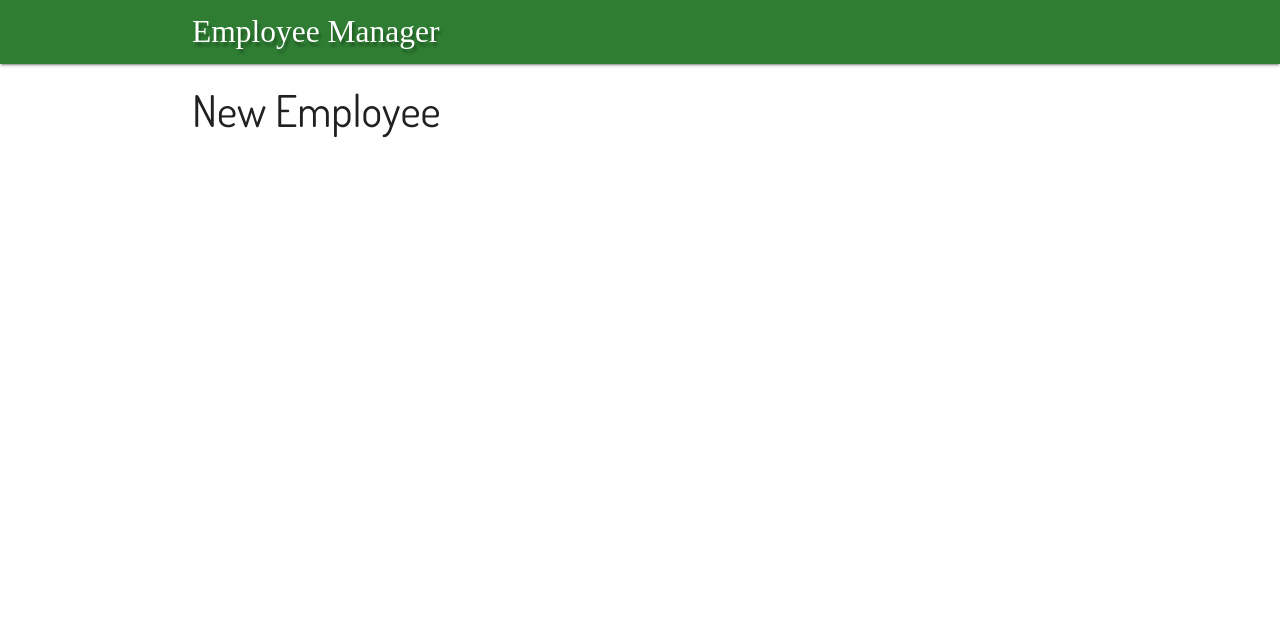
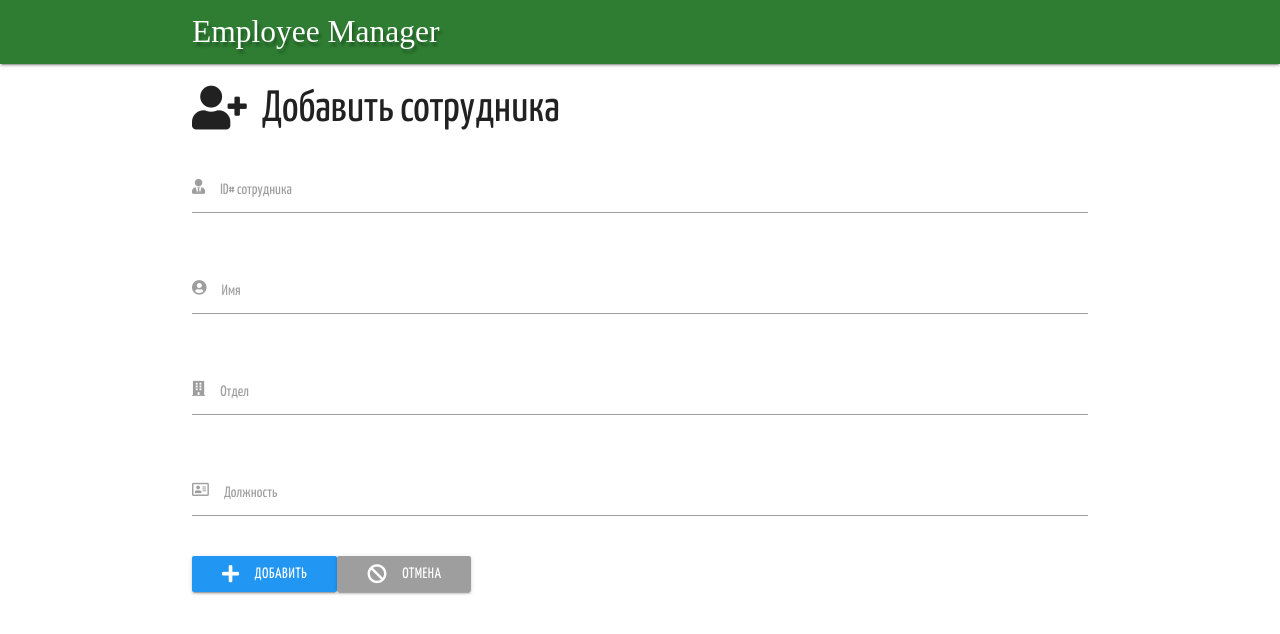
Before and after one commit to Belchenkov/vueFirebase, a Vue app: page /#/new in a window 1280 px wide. Shown: the top 634 px of the page. Built offline with nearby package versions, Linux system fonts and the light colour scheme; a web font is replaced by a local one.

Commit message:
Add new Employee

```diff
--- a/src/App.vue
+++ b/src/App.vue
@@ -18,10 +18,10 @@
 </script>
 
 <style>
-    @import url('https://fonts.googleapis.com/css?family=Dosis:400,700');
+    @import url('https://fonts.googleapis.com/css?family=Yanone+Kaffeesatz:400,700&subset=cyrillic');
 
     body {
-      font-family: 'Dosis', sans-serif;
-      font-size: 110%;
+      font-family: 'Yanone Kaffeesatz', sans-serif;
+      font-size: 130%;
     }
 </style>
--- a/src/components/Dashboard.vue
+++ b/src/components/Dashboard.vue
@@ -3,7 +3,7 @@
    <ul class="collection with-header">
      <li class="collection-header z-depth-4">
        <h4>
-         <i class="fas fa-users left"></i> Employees
+         <i class="fas fa-users left"></i> Сотрудники
         </h4>
      </li>
      <li
--- a/src/components/NewEmployee.vue
+++ b/src/components/NewEmployee.vue
@@ -1,16 +1,84 @@
 <template>
   <div id="new-employee">
-    <h3>New Employee</h3>
+    <h3>
+      <i class="fas fa-user-plus left"></i> Добавить сотрудника
+    </h3>
+    <div class="row">
+      <form @submit.prevent="saveEmployee" class="col s12">
+        <div class="row">
+          <div class="input-field col s12">
+            <input type="text" v-model="employee_id" required>
+            <label>
+              <i class="fas fa-user-tie left"></i>ID# сотрудника
+            </label>
+          </div>
+        </div>
+        <div class="row">
+          <div class="input-field col s12">
+            <input type="text" v-model="name" required>
+            <label>
+              <i class="fas fa-user-circle left"></i></i>Имя
+            </label>
+          </div>
+        </div>
+        <div class="row">
+          <div class="input-field col s12">
+            <input type="text" v-model="dept" required>
+            <label>
+              <i class="fas fa-building left"></i>Отдел
+            </label>
+          </div>
+        </div>
+        <div class="row">
+          <div class="input-field col s12">
+            <input type="text" v-model="position" required>
+            <label>
+              <i class="far fa-address-card left"></i>Должность
+            </label>
+          </div>
+        </div>
+        <button type="submit" class="btn blue">
+          <i class="fas fa-plus left"></i>Добавить
+        </button>
+        <router-link to="/" class="btn grey">
+          <i class="fas fa-ban left"></i>Отмена
+        </router-link>
+      </form>
+    </div>
   </div>
 </template>
 
 <script>
+  import db from './firebaseInit';
+
   export default {
     name: 'new-employee',
     data () {
       return {
-
+        employee_id: null,
+        name: null,
+        dept: null,
+        position: null
+      }
+    },
+    methods: {
+      saveEmployee () {
+        db.collection('employees').add({
+          employee_id: this.employee_id,
+          name: this.name,
+          dept: this.dept,
+          position: this.position
+        })
+        .then(docRef => {
+          this.$router.push('/')
+        })
+        .catch(error => console.log(err))
       }
     }
   }
 </script>
+
+<style>
+
+
+</style>
--- a/src/components/ViewEmployee.vue
+++ b/src/components/ViewEmployee.vue
@@ -7,20 +7,20 @@
         </h4>
       </li>
       <li class="collection-item">
-        <i class="fas fa-user-tie left"></i> Employee ID#:<span class="badge white-text green">{{ employee_id }}</span>
+        <i class="fas fa-user-tie left"></i>ID:<span class="badge white-text green">{{ employee_id }}</span>
       </li>
       <li class="collection-item">
-        <i class="fas fa-building left"></i> Department: <span class="badge  white-text  green">{{ dept }}</span>
+        <i class="fas fa-building left"></i> Отдел: <span class="badge  white-text  green">{{ dept }}</span>
       </li>
       <li class="collection-item">
-        <i class="far fa-address-card left"></i> Position :<span class="badge  white-text green">{{ position }}</span>
+        <i class="far fa-address-card left"></i> Должность :<span class="badge  white-text green">{{ position }}</span>
       </li>
     </ul>
     <router-link to="/" class="btn grey">
-      <i class="far fa-hand-point-left left"></i> Back
+      <i class="far fa-hand-point-left left"></i> Назад
     </router-link>
     <button class="btn red" @click="deleteEmployee">
-      <i class="far fa-trash-alt left"></i> Delete
+      <i class="far fa-trash-alt left"></i> Удалить
     </button>
   </div>
 </template>
```
